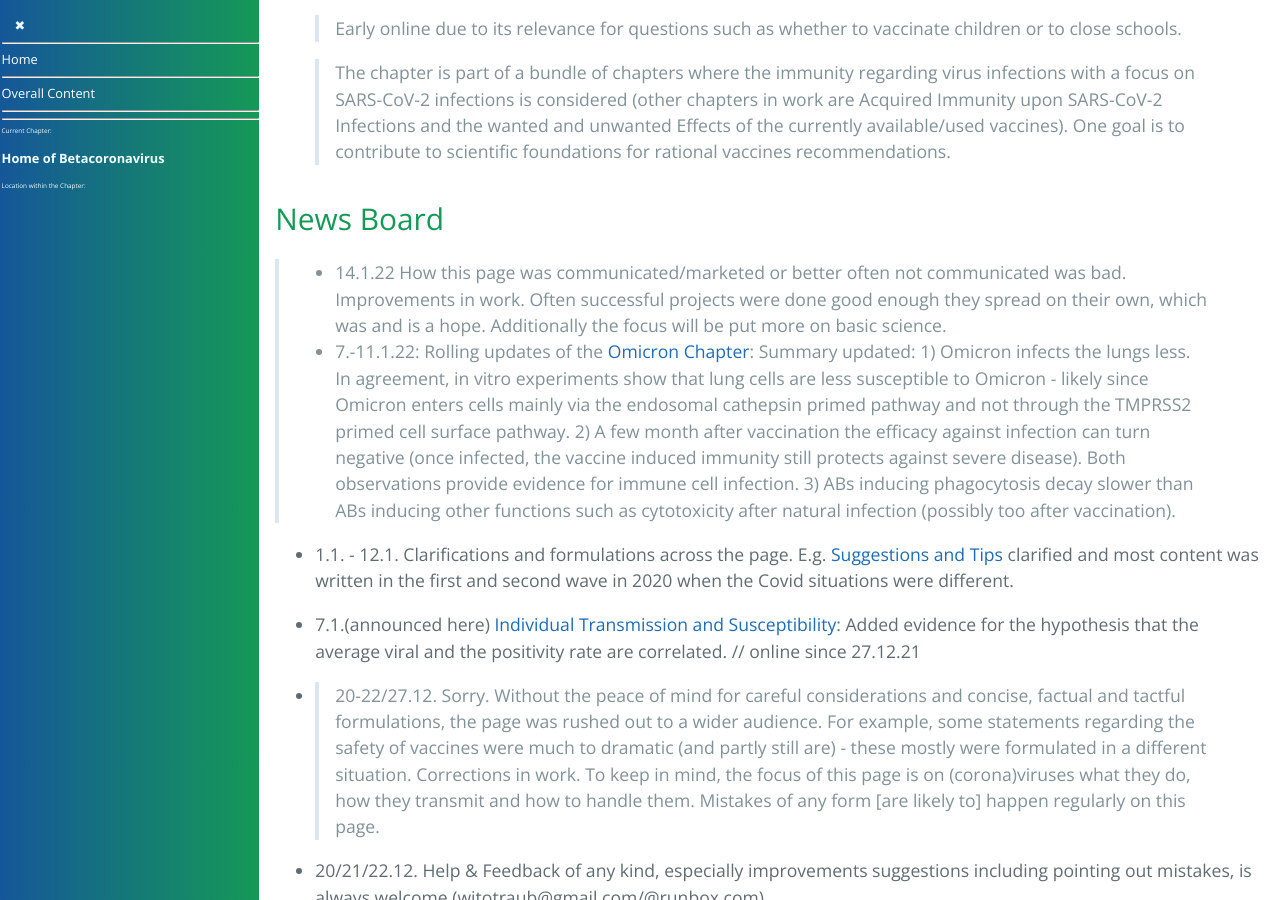
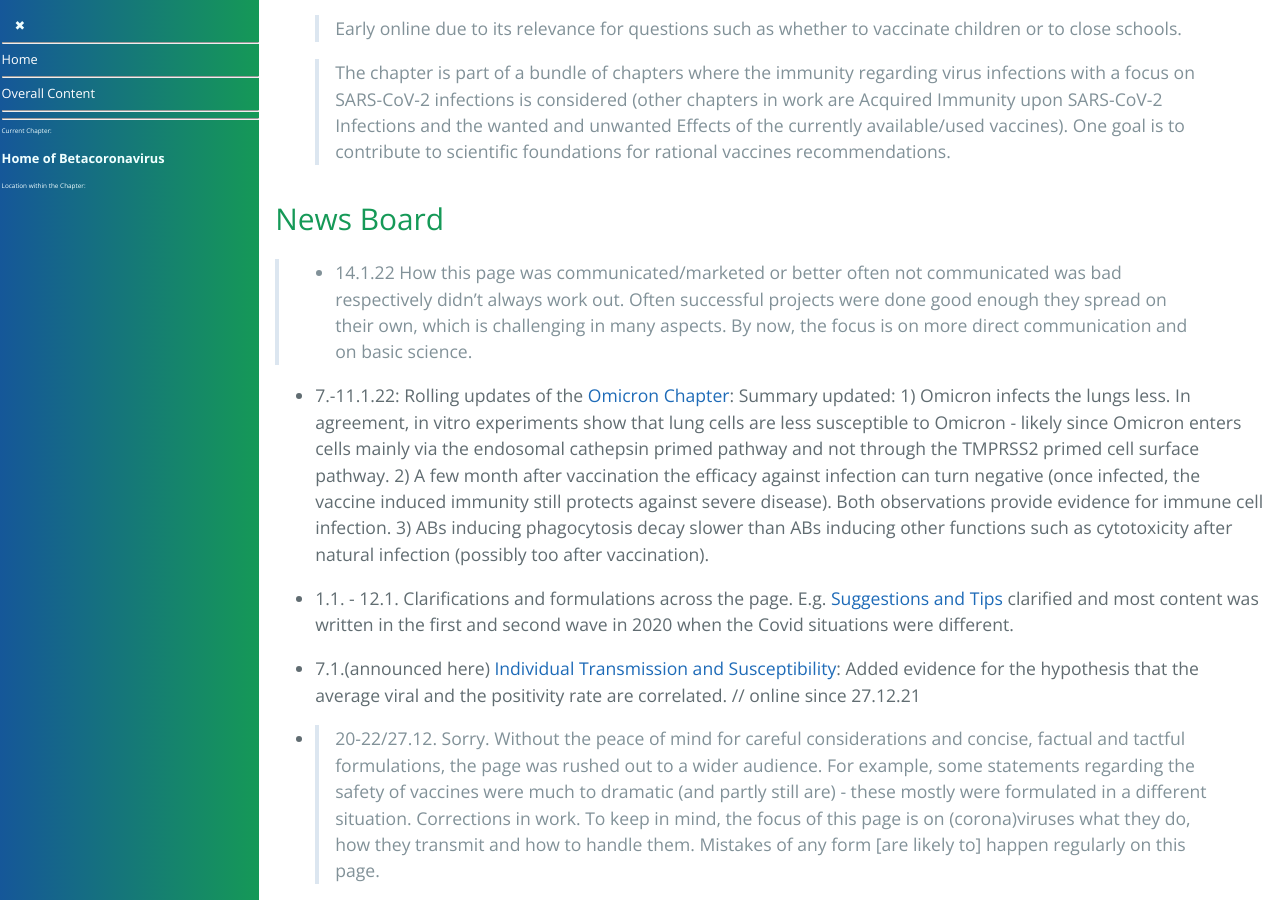
Before and after one commit to forestgrape/coronavirus, a Jekyll site: the page built from index.md, in a window 1280 px wide and 900 px high, scrolled down 2354 px. Built offline with Jekyll 4.4.1, drawn with Linux system fonts in a browser that asks for light colours; our own code applies the rules of GitHub Pages for plain Markdown files.

Commit message:
formulations

```diff
--- a/index.md
+++ b/index.md
@@ -71,7 +71,8 @@ This section overviews the entire content. The [content section](#content) lists
 <!-- 5.12.21: As RNA vaccines turned out they don't tame SARS-CoV-2, from a coronavirus perspective alone the benefits of mass vaccination unclear.-->
 
 
-> - 14.1.22  How this page was communicated/marketed or better often not communicated was bad. Improvements in work. Often successful projects were done good enough they spread on their own, which was and is a hope. Additionally the focus will be put more on basic science.
+> - 14.1.22  How this page was communicated/marketed or better often not communicated was bad respectively didn't always work out. Often successful projects were done good enough they spread on their own, which is challenging in many aspects. By now, the focus is on more direct communication and on basic science.
+
 - 7.-11.1.22: Rolling updates of the [Omicron Chapter](2_biological/omicron.md): Summary updated: 1) Omicron infects the lungs less. In agreement, in vitro experiments show that lung cells are less susceptible to Omicron - likely since Omicron enters cells mainly via the endosomal cathepsin primed pathway and not through the TMPRSS2 primed cell surface pathway. 2) A few month after vaccination the efficacy against infection can turn negative (once infected, the vaccine induced immunity still protects against severe disease). Both observations provide evidence for immune cell infection. 3) ABs inducing phagocytosis decay slower than ABs inducing other functions such as cytotoxicity after natural infection (possibly too after vaccination).
 
 - 1.1. - 12.1. Clarifications and formulations across the page. E.g. [Suggestions and Tips](1_introduction/suggestions.md) clarified and most content was written in the first and second wave in 2020 when the Covid situations were different.
```
